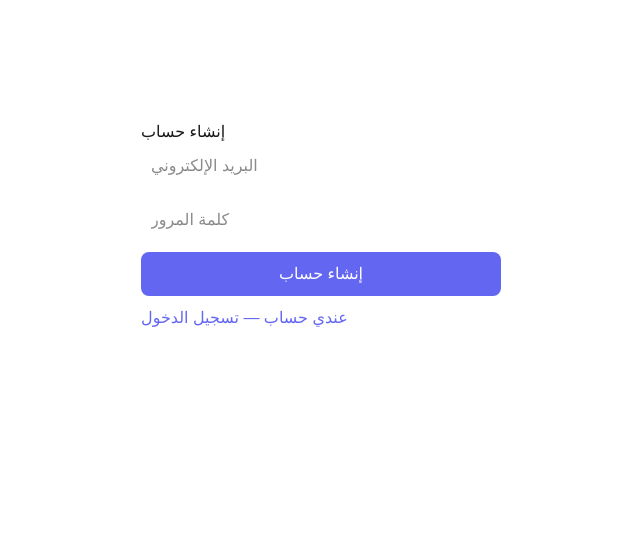
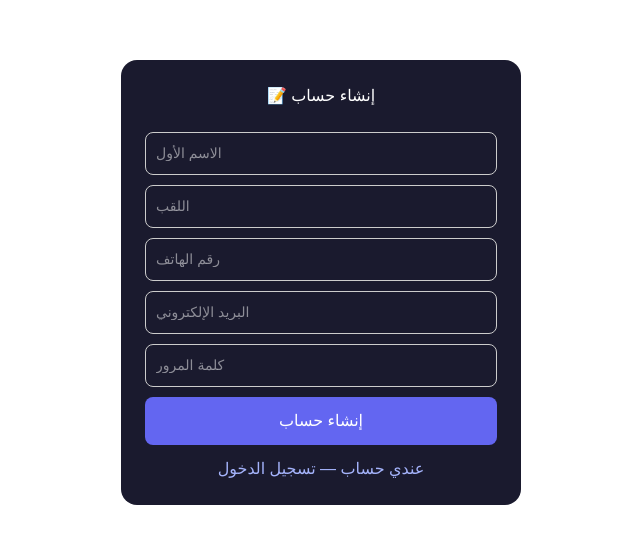
Before and after one commit to z5-art/my-ai-platform, a Next.js app: page /login in a window 1280 px wide. Both pictures are taken after a click on the element "ليس لدي حساب — إنشاء حساب". Shown: the top 544 px of the page, without its empty margins (319-959 px from the left). Built offline with nearby package versions, Linux system fonts and the light colour scheme; no server answers.

Commit message:
update login page with full fields

```diff
--- a/app/login/page.tsx
+++ b/app/login/page.tsx
@@ -10,14 +10,30 @@ const supabase = createClient(
 export default function LoginPage() {
   const [email, setEmail] = useState('')
   const [password, setPassword] = useState('')
+  const [firstName, setFirstName] = useState('')
+  const [lastName, setLastName] = useState('')
+  const [phone, setPhone] = useState('')
   const [isSignUp, setIsSignUp] = useState(false)
   const [message, setMessage] = useState('')
 
   const handleAuth = async () => {
     if (isSignUp) {
-      const { error } = await supabase.auth.signUp({ email, password })
+      if (!firstName || !lastName || !phone || !email || !password) {
+        setMessage('يرجى ملء جميع الحقول')
+        return
+      }
+      const { error } = await supabase.auth.signUp({
+        email,
+        password,
+        options: {
+          data: {
+            full_name: `${firstName} ${lastName}`,
+            phone
+          }
+        }
+      })
       if (error) setMessage(error.message)
-      else setMessage('تحقق من بريدك الإلكتروني!')
+      else setMessage('تحقق من بريدك الإلكتروني للتأكيد!')
     } else {
       const { error } = await supabase.auth.signInWithPassword({ email, password })
       if (error) setMessage(error.message)
@@ -25,34 +41,74 @@ export default function LoginPage() {
     }
   }
 
+  const inputStyle = {
+    width: '100%',
+    padding: 10,
+    marginBottom: 10,
+    borderRadius: 8,
+    border: '1px solid #ccc',
+    fontSize: 14
+  }
+
   return (
-    <div style={{ maxWidth: 400, margin: '100px auto', padding: 20 }}>
-      <h1>{isSignUp ? 'إنشاء حساب' : 'تسجيل الدخول'}</h1>
+    <div style={{ maxWidth: 400, margin: '60px auto', padding: 24, background: '#1a1a2e', borderRadius: 16, color: 'white' }}>
+      <h1 style={{ textAlign: 'center', marginBottom: 24 }}>
+        {isSignUp ? '📝 إنشاء حساب' : '🔐 تسجيل الدخول'}
+      </h1>
+
+      {isSignUp && (
+        <>
+          <input
+            placeholder="الاسم الأول"
+            value={firstName}
+            onChange={e => setFirstName(e.target.value)}
+            style={inputStyle}
+          />
+          <input
+            placeholder="اللقب"
+            value={lastName}
+            onChange={e => setLastName(e.target.value)}
+            style={inputStyle}
+          />
+          <input
+            placeholder="رقم الهاتف"
+            value={phone}
+            onChange={e => setPhone(e.target.value)}
+            style={inputStyle}
+          />
+        </>
+      )}
+
       <input
         type="email"
         placeholder="البريد الإلكتروني"
         value={email}
         onChange={e => setEmail(e.target.value)}
-        style={{ width: '100%', padding: 10, marginBottom: 10 }}
+        style={inputStyle}
       />
       <input
         type="password"
         placeholder="كلمة المرور"
         value={password}
         onChange={e => setPassword(e.target.value)}
-        style={{ width: '100%', padding: 10, marginBottom: 10 }}
+        style={inputStyle}
       />
+
       <button
         onClick={handleAuth}
-        style={{ width: '100%', padding: 10, background: '#6366f1', color: 'white', border: 'none', borderRadius: 8 }}
+        style={{ width: '100%', padding: 12, background: '#6366f1', color: 'white', border: 'none', borderRadius: 8, fontSize: 16, cursor: 'pointer' }}
       >
         {isSignUp ? 'إنشاء حساب' : 'دخول'}
       </button>
-      <p style={{ marginTop: 10, cursor: 'pointer', color: '#6366f1' }}
-        onClick={() => setIsSignUp(!isSignUp)}>
+
+      <p
+        style={{ marginTop: 12, cursor: 'pointer', color: '#a5b4fc', textAlign: 'center' }}
+        onClick={() => { setIsSignUp(!isSignUp); setMessage('') }}
+      >
         {isSignUp ? 'عندي حساب — تسجيل الدخول' : 'ليس لدي حساب — إنشاء حساب'}
       </p>
-      {message && <p style={{ color: 'red' }}>{message}</p>}
+
+      {message && <p style={{ color: '#f87171', textAlign: 'center', marginTop: 8 }}>{message}</p>}
     </div>
   )
 }
```
